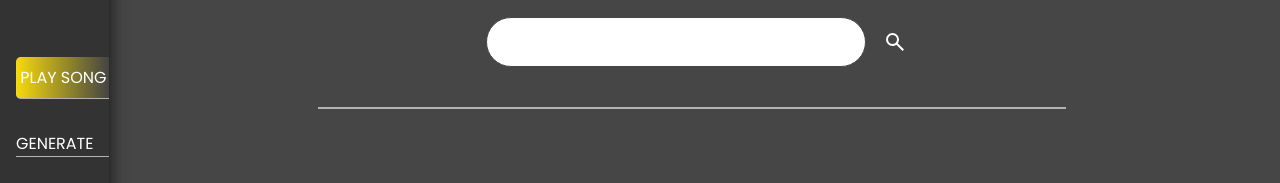
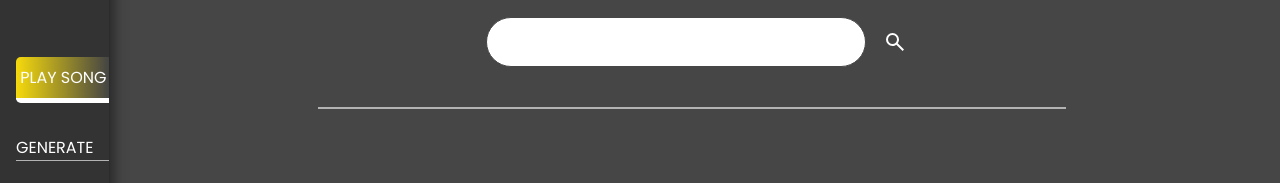
Before and after one commit to jenniferchristine/moment6, a website built with Parcel: page src/index.html in a window 1280 px wide. In both pictures the pointer is over the item "PLAY SONG". Shown: the part 114-297 px from the top of the page. Built offline with nearby package versions, Linux system fonts and the light colour scheme.

Commit message:
fixed hover on position

```diff
--- a/src/scss/_layout.scss
+++ b/src/scss/_layout.scss
@@ -28,8 +28,16 @@ header {
     #logo:hover{cursor: pointer;}
     ul {@include ul(none, left, 0);}
     a {@include a(none, $light_color);}
+
     li {margin: 1em 0em 2em 1em;
-    border-bottom: 1px solid $linecolor;}
+    border-bottom: 1px solid $linecolor;
+
+        &:hover {
+            cursor: pointer;
+            border-bottom: 5px solid $light_color;
+            transition: 0.2s;
+        }
+    }
 
     #logo-container {
         @include size(10px, 55px);
```
